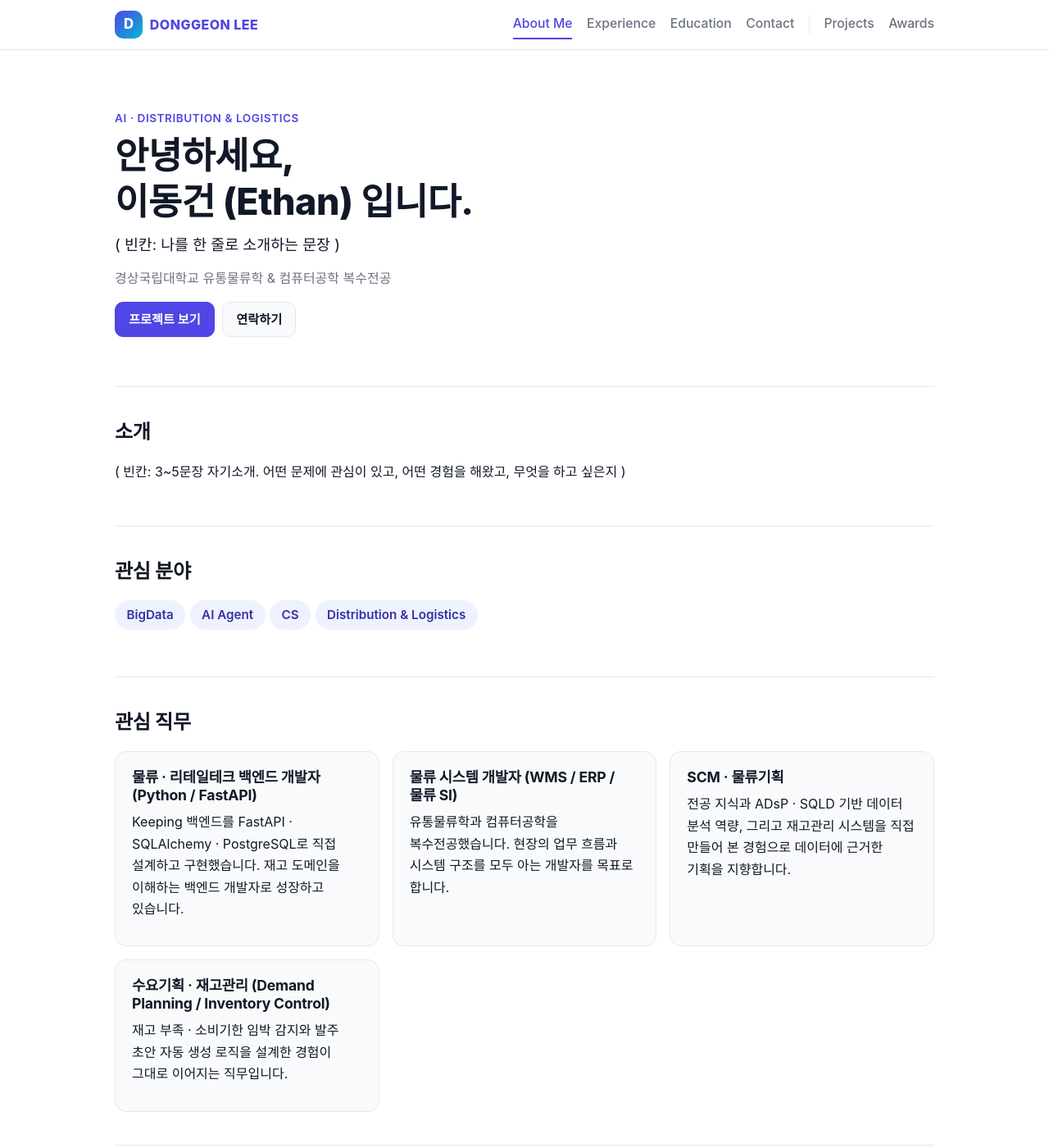
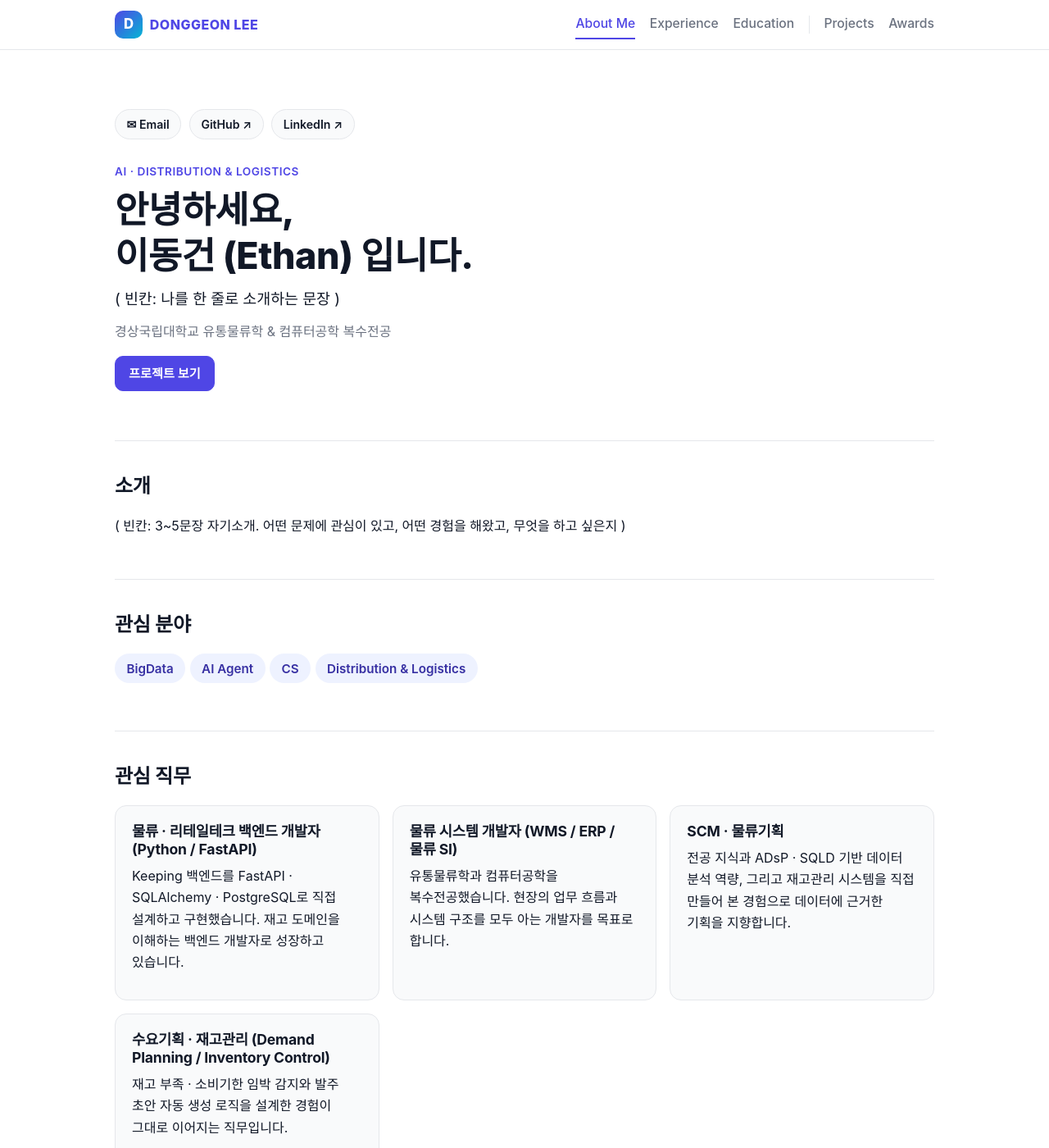
Before and after one commit to leeedd00/leeedd00.github.io, a Jekyll site: the page built from index.md, in a window 1280 px wide and 1400 px high. Shown: the whole window at 82% size. Built offline with Jekyll 4.4.1, drawn with Linux system fonts in a browser that asks for light colours; some web fonts are replaced.

Commit message:
Contact 페이지 제거, 연락처 버튼으로 통합

```diff
--- a/_layouts/default.html
+++ b/_layouts/default.html
@@ -22,7 +22,6 @@
           <a href="{{ '/' | relative_url }}" {% if here == '/' %}class="on"{% endif %}>About Me</a>
           <a href="{{ '/experience/' | relative_url }}" {% if here contains '/experience/' %}class="on"{% endif %}>Experience</a>
           <a href="{{ '/education/' | relative_url }}" {% if here contains '/education/' %}class="on"{% endif %}>Education</a>
-          <a href="{{ '/contact/' | relative_url }}" {% if here contains '/contact/' %}class="on"{% endif %}>Contact</a>
         </div>
         <span class="menu-divider"></span>
         <div class="menu-group">
@@ -39,7 +38,7 @@
 
   <footer class="site-footer">
     <div class="container">
-      © {{ 'now' | date: "%Y" }} {{ site.author.name }} · <a href="mailto:{{ site.author.email }}">{{ site.author.email }}</a> · <a href="https://github.com/{{ site.author.github }}">GitHub</a>
+      © {{ 'now' | date: "%Y" }} {{ site.author.name }} · <a href="mailto:{{ site.author.email }}">{{ site.author.email }}</a> · <a href="https://github.com/{{ site.author.github }}">GitHub</a> · <a href="https://www.linkedin.com/in/%EB%8F%99%EA%B1%B4-%EC%9D%B4-5b73753a5/">LinkedIn</a>
     </div>
   </footer>
 </body>
--- a/assets/css/style.css
+++ b/assets/css/style.css
@@ -168,3 +168,7 @@ p { margin: 0 0 .75rem; }
 
 /* 경험 타임라인 유형 태그 */
 .type-tag { display: inline-block; vertical-align: middle; margin-right: .5rem; padding: .12rem .55rem; border-radius: 999px; background: var(--tag-bg); color: var(--tag-fg); font-size: .75rem; font-weight: 700; }
+
+/* About Me 상단 연락처 버튼 */
+.contact-row { margin: 0 0 1.75rem; }
+.btn.sm { padding: .38rem .85rem; font-size: .88rem; border-radius: 999px; }
--- a/index.md
+++ b/index.md
@@ -4,13 +4,17 @@ title: About Me
 ---
 
 <section class="hero">
+  <p class="links contact-row">
+    <a class="btn sm" href="mailto:{{ site.author.email }}">✉ Email</a>
+    <a class="btn sm" href="https://github.com/{{ site.author.github }}" target="_blank" rel="noopener">GitHub ↗</a>
+    <a class="btn sm" href="https://www.linkedin.com/in/%EB%8F%99%EA%B1%B4-%EC%9D%B4-5b73753a5/" target="_blank" rel="noopener">LinkedIn ↗</a>
+  </p>
   <p class="eyebrow">AI · Distribution & Logistics</p>
   <h1>안녕하세요,<br>이동건 (Ethan) 입니다.</h1>
   <p class="lead">( 빈칸: 나를 한 줄로 소개하는 문장 )</p>
   <p class="hero-sub">경상국립대학교 유통물류학 & 컴퓨터공학 복수전공</p>
   <p class="links">
     <a class="btn primary" href="{{ '/projects/' | relative_url }}">프로젝트 보기</a>
-    <a class="btn" href="{{ '/contact/' | relative_url }}">연락하기</a>
   </p>
 </section>
 
```
Also changed, not shown: contact.md (deleted, +0 -19 lines), README.md.
